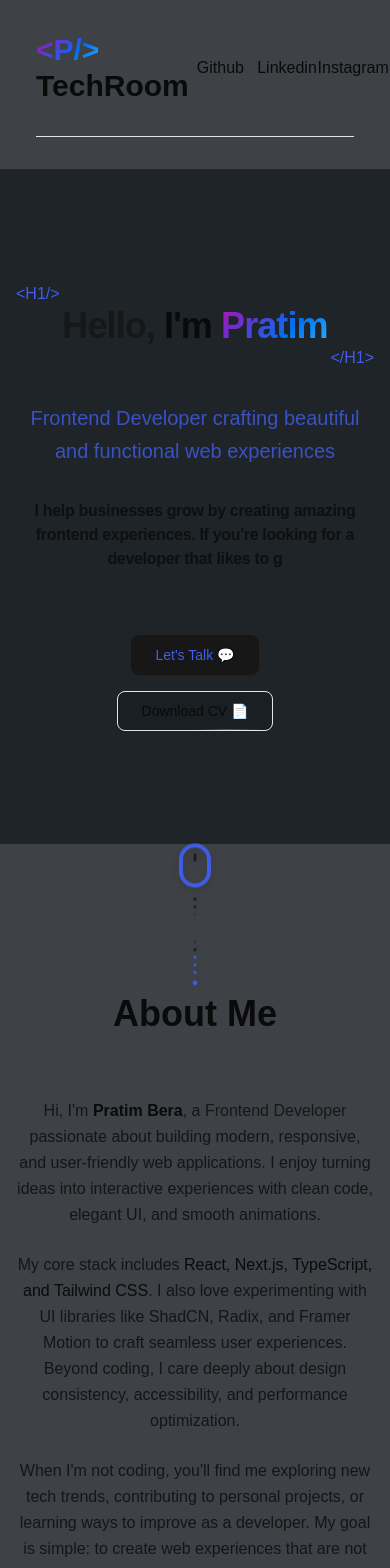
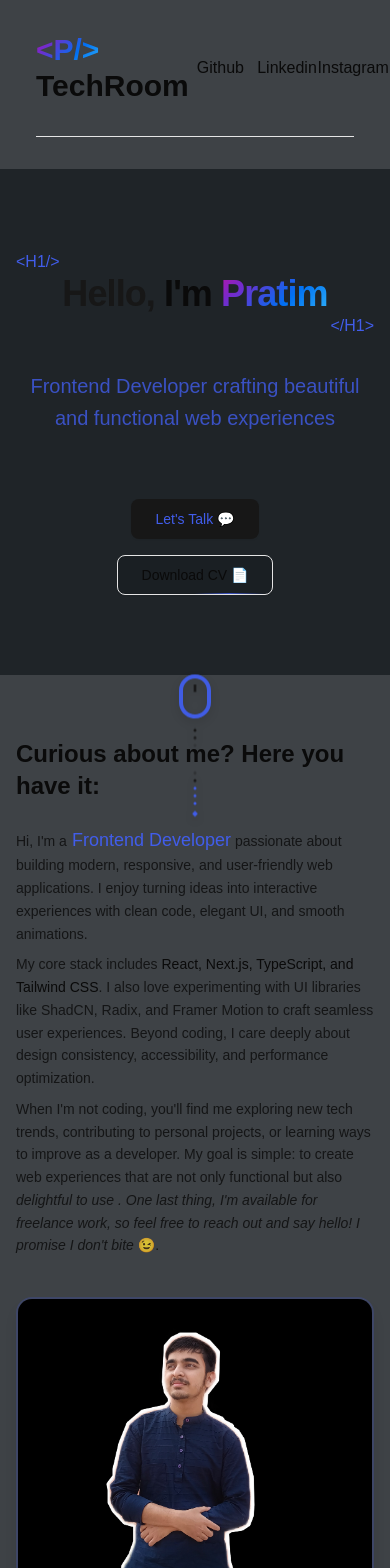
Before and after one commit to webdevworkshop-hub/ptechroom-portfolio, a Next.js app: page / in a window 390 px wide. Shown: the top 1568 px of the page. Built offline with nearby package versions, Linux system fonts and the light colour scheme; a web font is replaced by a local one.

Commit message:
Enhance About section with updated content and layout
- Revise text to provide a more engaging personal introduction
- Adjust layout for better visual presentation, including image integration
- Update section styling for improved responsiveness and aesthetics

```diff
--- a/components/about/about.tsx
+++ b/components/about/about.tsx
@@ -1,20 +1,23 @@
+import Image from "next/image";
 import { AnimatedMouseSVG } from "../ui/animated-svg";
 
 export function About() {
   return (
     <section className="relative min-h-[80vh] flex items-center justify-center">
-      <div className="container mx-auto px-4 text-center">
-        <div>
+      <div className="container mx-auto px-4 ">
+        <div className="flex justify-center">
           <AnimatedMouseSVG />
         </div>
 
-        <div className="grid gap-16 max-w-3xl mx-auto">
-          <h2 className="text-4xl font-bold">About Me</h2>
+        <div className="grid md:grid-cols-2 gap-10  mx-auto max-w-7xl relative -top-20 justify-between">
 
-          <div className="space-y-6 text-foreground/80 leading-relaxed">
+
+          <div className="space-y-6">
+            <h2 className="text-2xl font-bold">Curious about me? Here you have it:</h2>
+            <div className="space-y-2 text-foreground/80 leading-relaxed text-sm">
               <p>
-              Hi, I&apos;m <span className="font-semibold text-foreground">Pratim Bera</span>, a{" "}
-              <span className="text-primary font-medium">Frontend Developer</span> passionate about
+                Hi, I&apos;m  a
+                <span className="text-primary-foreground font-medium text-lg "> Frontend Developer</span> passionate about
                 building modern, responsive, and user-friendly web applications. I enjoy turning ideas
                 into interactive experiences with clean code, elegant UI, and smooth animations.
               </p>
@@ -31,8 +34,13 @@ export function About() {
                 When I&apos;m not coding, you&apos;ll find me exploring new tech trends, contributing
                 to personal projects, or learning ways to improve as a developer. My goal is simple:
                 to create web experiences that are not only functional but also{" "}
-              <span className="italic">delightful to use</span>.
+                <span className="italic">delightful to use . One last thing, I&apos;m available for freelance work, so feel free to reach out and say hello! I promise I don&apos;t bite </span> 😉.
               </p>
+            </div>
+          </div>
+
+          <div className="flex justify-center">
+            <Image src="/about/about-me.png" alt="About" width={400} height={400} className="rounded-2xl shadow-lg border-2 border-primary-foreground/20  scale-x-[-1]" />
           </div>
         </div>
       </div>
--- a/components/hero/hero.tsx
+++ b/components/hero/hero.tsx
@@ -6,7 +6,7 @@ import { TypingAnimation } from "../magicui/typing-animation"
 
 export function Hero() {
     return (
-        <section className="relative min-h-[80vh] flex items-center justify-center bg-background text-foreground">
+        <section className="relative min-h-[60dvh] flex items-center justify-center bg-background text-foreground">
             <div className="container mx-auto px-4 py-16 text-center">
                 <div className="max-w-3xl mx-auto space-y-8">
                     {/* Main Heading */}
@@ -27,11 +27,8 @@ export function Hero() {
                         Frontend Developer crafting beautiful and functional web experiences
                     </p>
 
-                    {/* Description */}
-                    <TypingAnimation className=" text-foreground/80 max-w-xl mx-auto">
-                        I help businesses grow by creating amazing frontend experiences. If you&apos;re
-                        looking for a developer that likes to get stuff done, let&apos;s talk.
-                    </TypingAnimation>
+
+
 
                     {/* CTA Buttons */}
                     <div className="flex flex-col sm:flex-row gap-4 justify-center items-center pt-8">
```
Also changed, not shown: public/about/about-me.png (added). Lines whose indentation alone changed are shown as unchanged.
